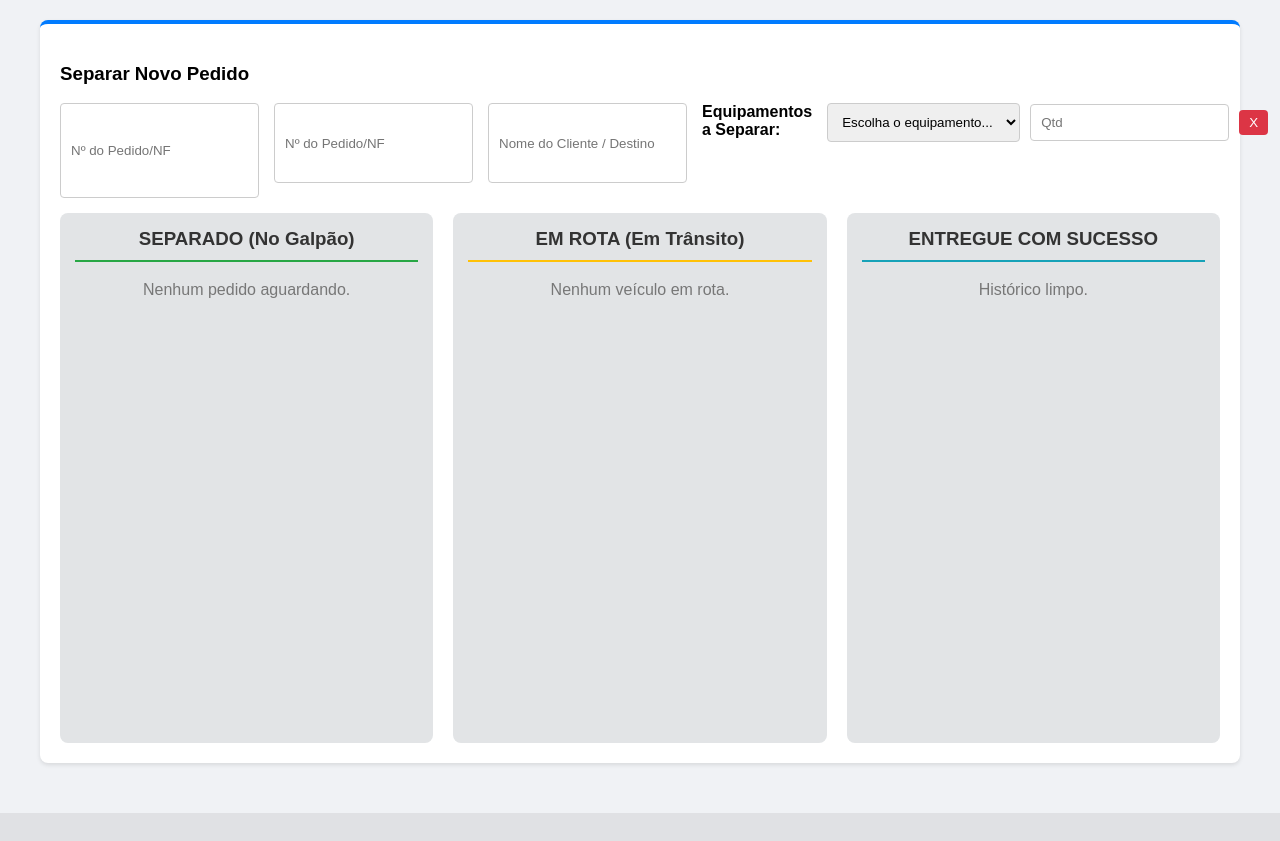
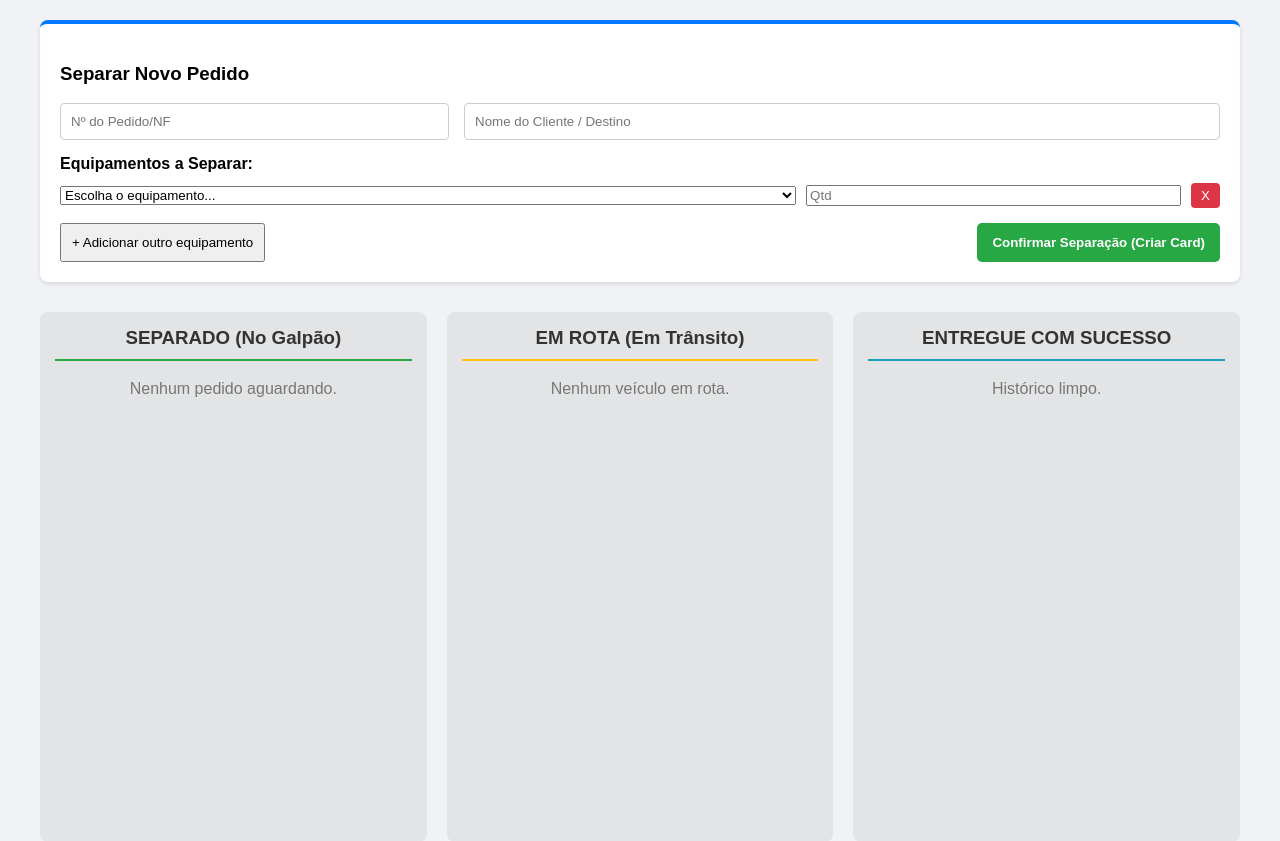
Before and after one commit to matheuspedrodev/estoque_almoxarifado, a Flask app: page /logistica in a window 1280 px wide; the page is wider, and only the part inside the window is pictured. Shown: the part 100-941 px from the top of that part. Before the commit the page ends 913 px from the top of that part, so only its background shows below. Run offline with Flask 3, Linux system fonts and the light colour scheme; the visitor is signed in with stand-in values (Sample User, id 1); data that the repository does not hold is empty; some libraries are stand-ins or nearby versions.

Commit message:
retirando duplicidade de formulário

```diff
--- a/templates/logistica.html
+++ b/templates/logistica.html
@@ -65,8 +65,6 @@
 
                 <input type="hidden" name="csrf_token" value="{{ csrf_token() }}">
 
-                <div class="form-row">
-                    <input type="text" name="numero_pedido" placeholder="Nº do Pedido/NF" required style="flex: 1;">
                 <div class="form-row">
                     <input type="text" name="numero_pedido" placeholder="Nº do Pedido/NF" required style="flex: 1;">
                     <input type="text" name="cliente" placeholder="Nome do Cliente / Destino" required style="flex: 2;">
```
